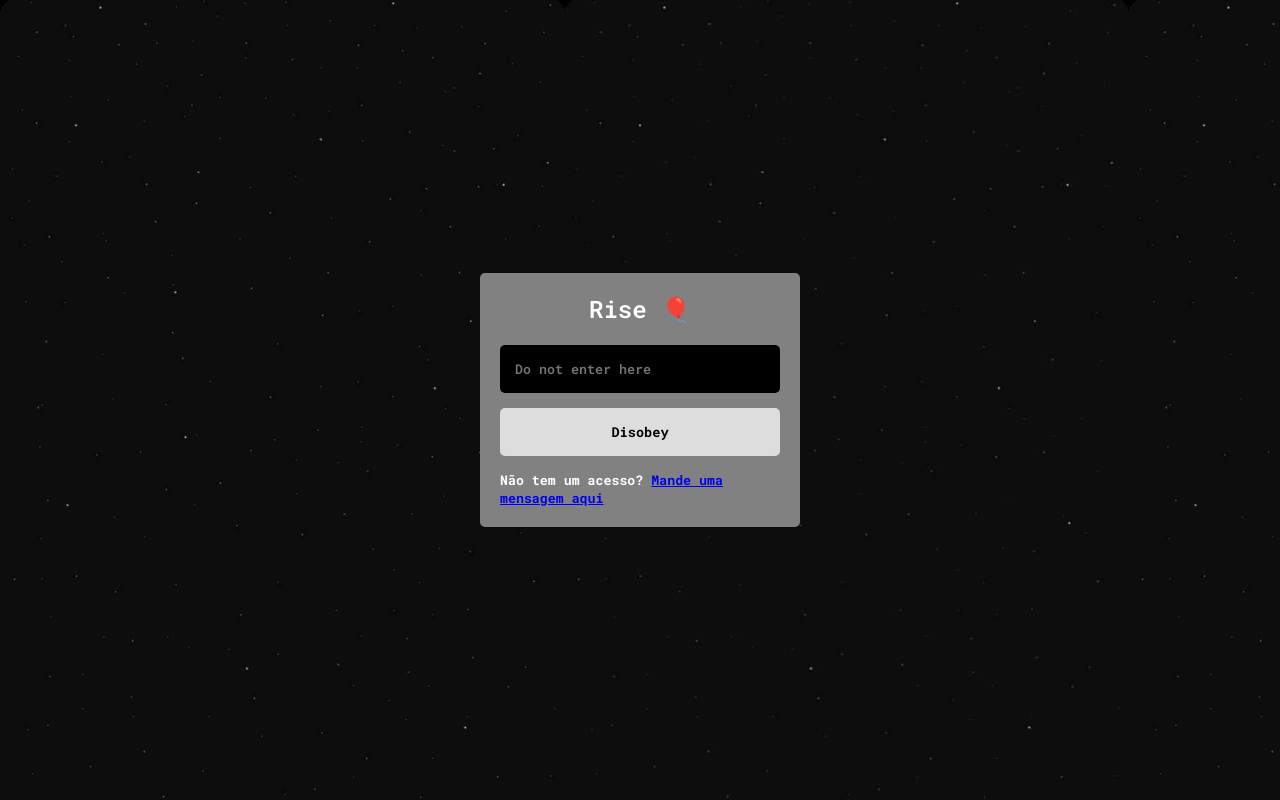
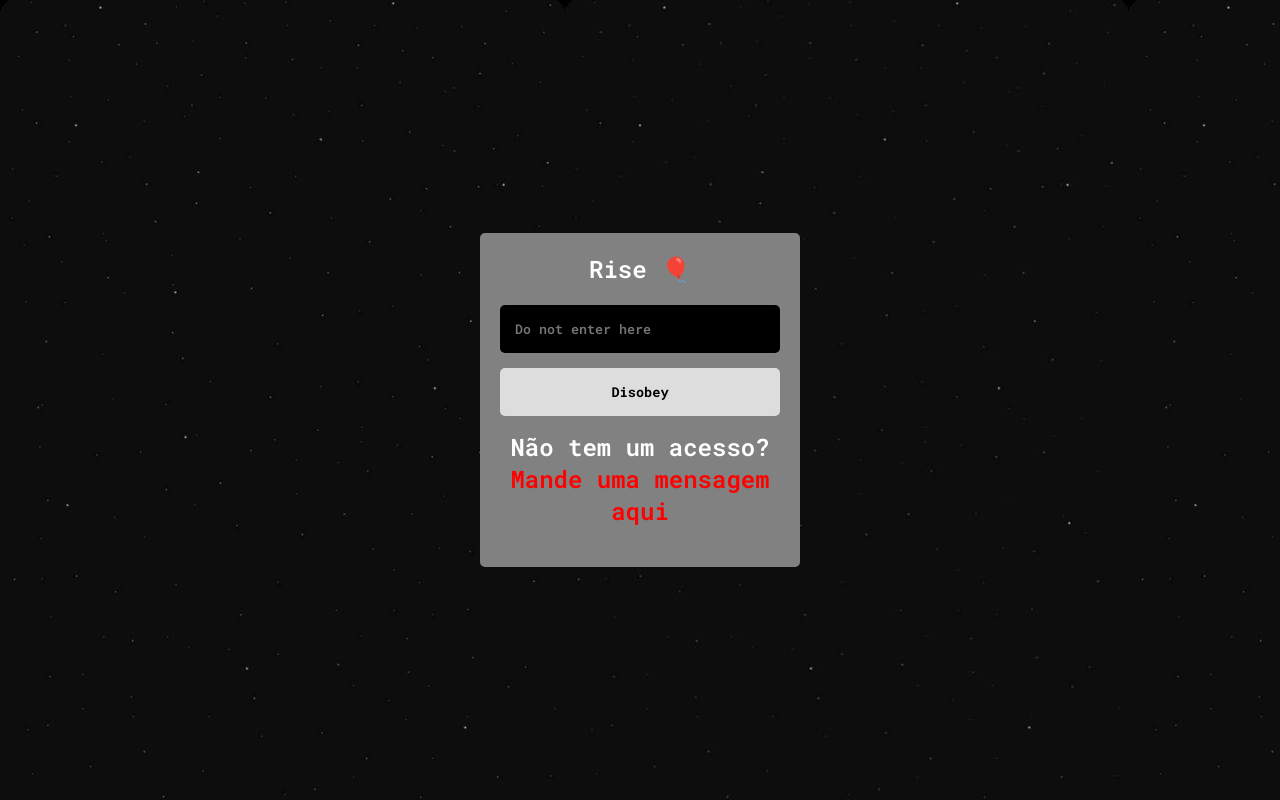
Before and after one commit to liviajaymason/chat, a plain HTML site: page front-end/index.html in a window 1280 px wide. Drawn offline with nearby package versions, Linux system fonts and the light colour scheme.

Commit message:
Update style.css

```diff
--- a/front-end/css/style.css
+++ b/front-end/css/style.css
@@ -166,3 +166,15 @@ body {
     cursor: pointer;
     color: black;
 }
+
+h5 {
+    text-align: center;
+    font-weight: 600;
+    font-size: 1.5rem;
+    margin-bottom: 20px;
+}
+
+h5 a {
+    color: red;
+    text-decoration: none;
+}
```
